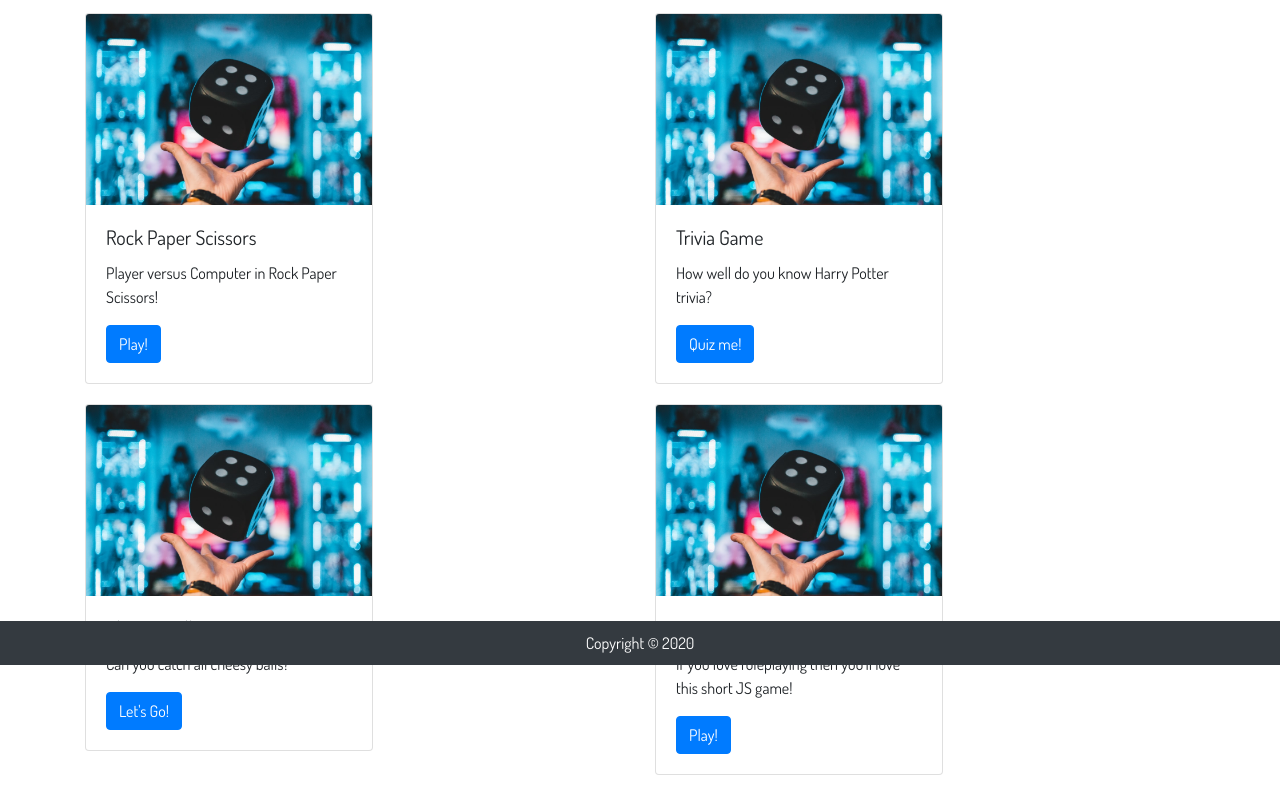
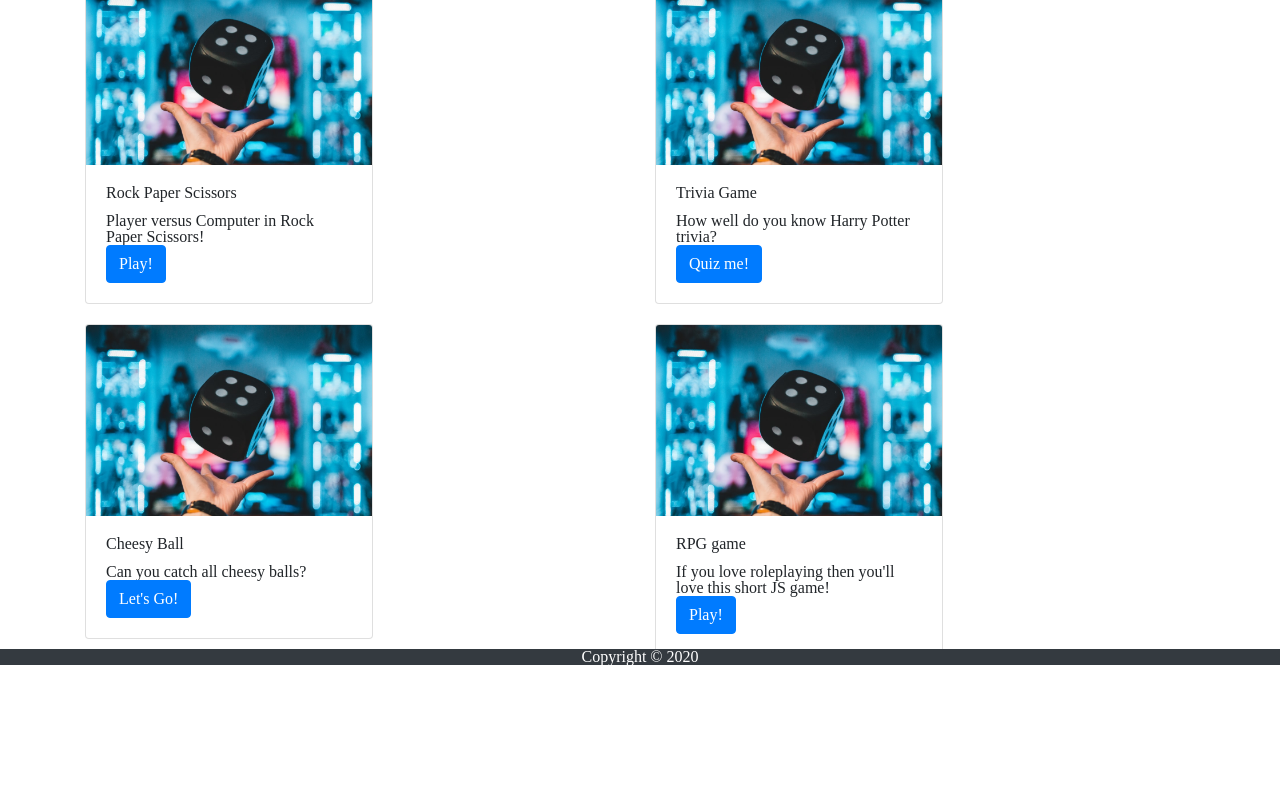
Before and after one commit to kelbri10/Reponsive-Portfolio-, a plain HTML site: page portfolio.html in a window 1280 px wide. Shown: the part 145-935 px from the top of the page. After the commit the page ends 856 px from the top, so only its background shows below. Drawn offline with nearby package versions, Linux system fonts and the light colour scheme; files whose address does not match are found by name.

Commit message:
linked reset.css to html

```diff
--- a/portfolio.html
+++ b/portfolio.html
@@ -9,6 +9,7 @@
         <link rel="stylesheet" href="assets/style.css">
         <link rel="stylesheet" href="assets/portfolio.css">
         <link href="https://fonts.googleapis.com/css2?family=Dosis&display=swap" rel="stylesheet">
+        <link rel="stylesheet" href="assets/reset.css">
     </head>
 
     <body>
```
